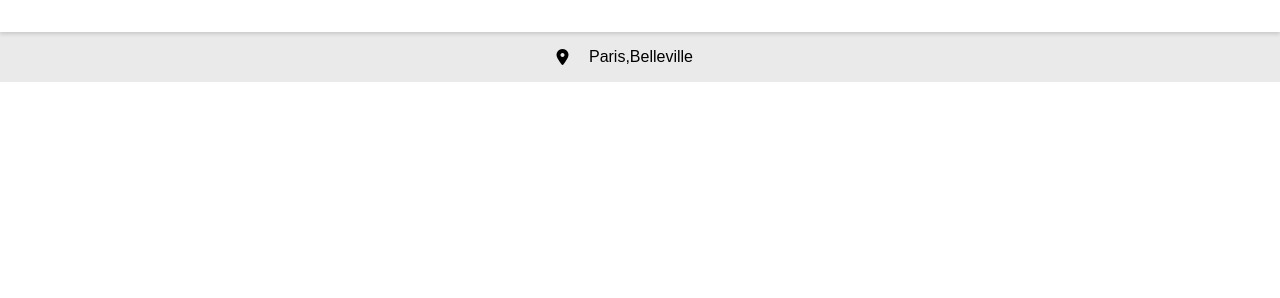
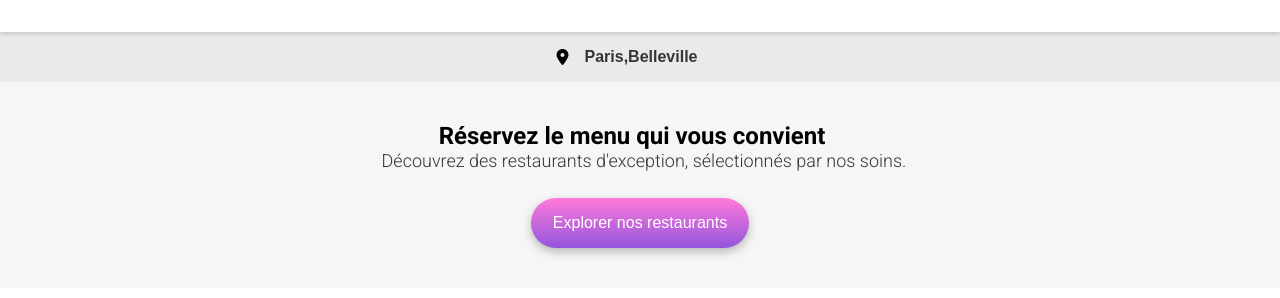
Before and after one commit to hajernaas/P3_ohmyfood, a plain HTML site: page index.html in a window 1280 px wide. Shown: the part 76-374 px from the top of the page. Drawn offline with Linux system fonts and the light colour scheme; a web font is replaced by a local one.

Commit message:
explorer

```diff
--- a/index.html
+++ b/index.html
@@ -15,9 +15,11 @@
     <title>ohmyfood</title>
 </head>
 <body>
+
   <header class="header">
     <h1 class="header__logo">ohmyfood</h1>
   </header>
+
   <main>
 
     <!-- Section localisation -->
@@ -26,6 +28,12 @@
       <input class="location__input" type="search" name="city" value="Paris,Belleville" placeholder="votre localisation">
     </section>
 
+    <!-- Section Explorer -->
+    <section class="explorer">
+      <h2 class="explorer__title">Réservez le menu qui vous convient</h2>
+      <p class="explorer__content">Découvrez des restaurants d'exception, sélectionnés par nos soins.</p>
+      <button class="explorer__btn">Explorer nos restaurants</button>
+    </section>
 
 
    </main>
--- a/style.scss
+++ b/style.scss
@@ -6,14 +6,22 @@
     @return  math.div(1rem * $size, $base);
 }
 
+
+
+
 // variables
 //colors
 $color-primary: #9356DC;
 $color-secondary: #FF79DA;
 $color-tertiary: #99E2D0;
+$white: #FFF;
 $grey-2: #EAEAEA;
+$grey: #353535;
 $base-color: #000000;
-$border-dark: rgba($base-color, 0.15);
+$background-color: #F6F6F6;
+// $border-dark: rgba($base-color, 0.15);
+$border-box-shadow-header: rgba($base-color,0.15);
+$border-box-shadow-btn: rgba($base-color,0.25);
 //background-color
 $background-color-location: $grey-2;
 //font-family
@@ -31,6 +39,14 @@ $regular-font-weight:400;
 $medium-font-weight:500;
 $bold-font-weight:700;
 
+//mixins
+@mixin border-radius($size){
+    border-radius: $size;
+}
+
+@mixin box-shadow($shadow1,$shadow2,$shadow3,$shadow4,$border-box-shadow-header){
+    box-shadow: $shadow1 $shadow2 $shadow3 $shadow4 $border-box-shadow-header;
+}
 
 /***********/
 * {
@@ -43,7 +59,8 @@ html, body{
 }
 
 .header{
-    box-shadow: 0px 2px 4px 0px $border-dark;
+    // box-shadow: 0px 2px 4px 0px $border-box-shadow;
+    @include box-shadow(0px,2px,4px,0px,$border-box-shadow-header);
     padding:rem(14) rem(89) rem(13) rem(89);
     margin:0;
     position: relative;
@@ -67,7 +84,6 @@ html, body{
     justify-content: center;
     align-items: center;
     gap:rem(5);
-    padding: 0.5rem;
 
     &__icon{
         width: rem(12);
@@ -77,12 +93,56 @@ html, body{
     &__input{
         text-align: center;
         font-size:$f4-font-size ;
-        font-weight:$medium-font-weight;
+        font-weight:$bold-font-weight;
         border: none;
         @extend %background-color-location;
         width:rem(150);
         height:rem(49);
+        color:$grey ;
 
     }
 
 }
+
+.explorer{
+
+    background-color:$background-color;
+    padding:rem(40) 0;
+    text-align: center;
+    &__title{
+        font-size:$f1-font-size;
+        font-weight:$bold-font-weight;
+        margin: 0 rem(58) 0 rem(42);
+    }
+    &__content{
+        font-size: $f2-font-size;
+        font-weight:$light-font-weight;
+        color: $grey;
+        margin: 0 rem(26) rem(27) rem(34);
+    }
+
+    &__btn{
+        width: rem(218);
+        height: rem(50);
+        @include border-radius(rem(25));
+        background-image: linear-gradient(to top, $color-primary 0%, $color-secondary 100%);
+        @include box-shadow(0px,4px,10px,0px,$border-box-shadow-btn);
+        color: $white;
+        border: none;
+        font-size: $f4-font-size;
+        font-weight:$medium-font-weight;
+        padding: rem(13) rem(18.75);
+
+        &:hover {
+            background-color: lighten(#9356dc, 10%);
+            background-blend-mode: lighten;
+            opacity: 1;
+            cursor: pointer;
+            color: $white;
+          }
+
+    }
+
+
+
+}
```
Also changed, not shown: assets/css/style.css, 1 other file. Lines whose indentation alone changed are shown as unchanged.
